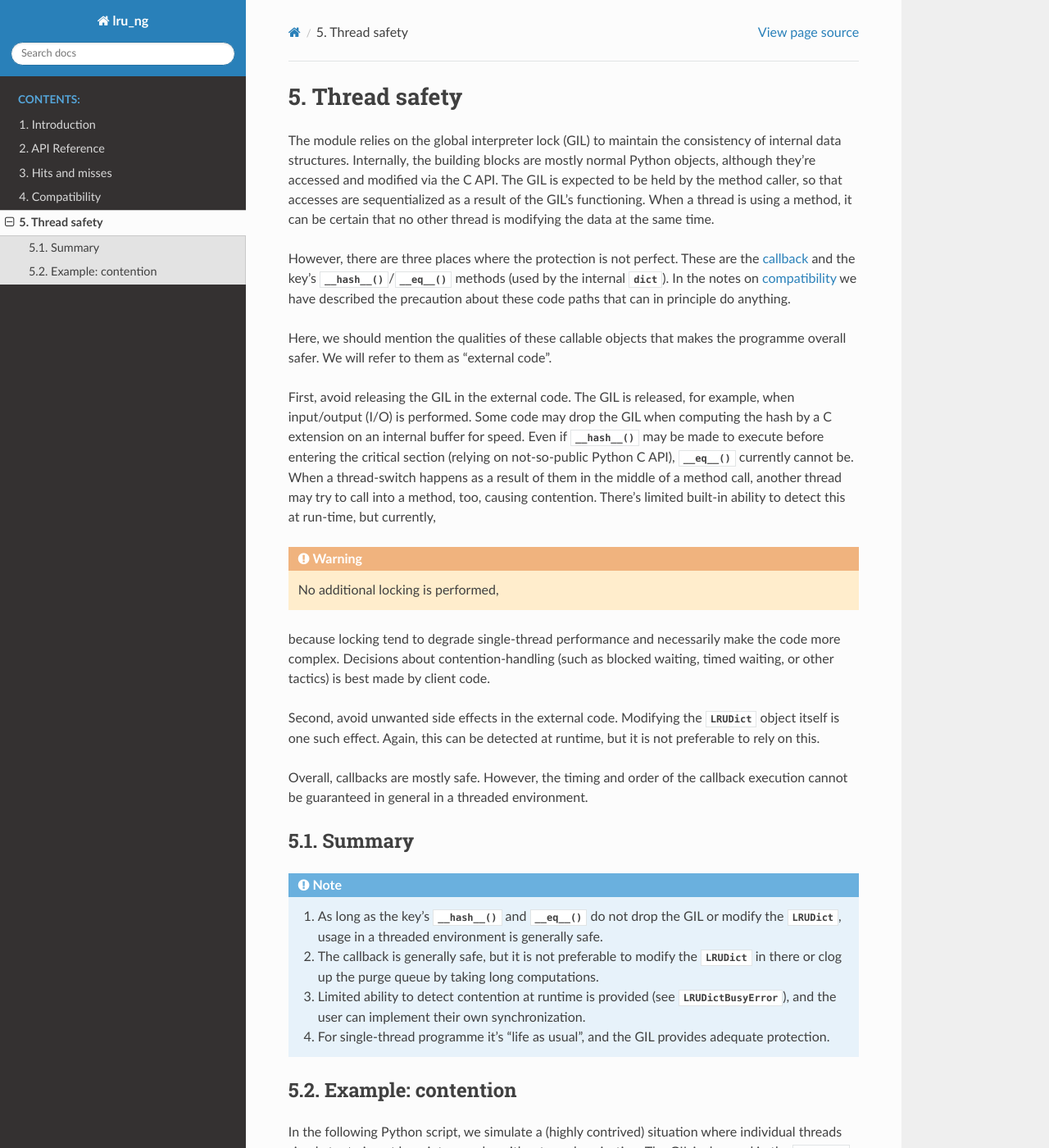
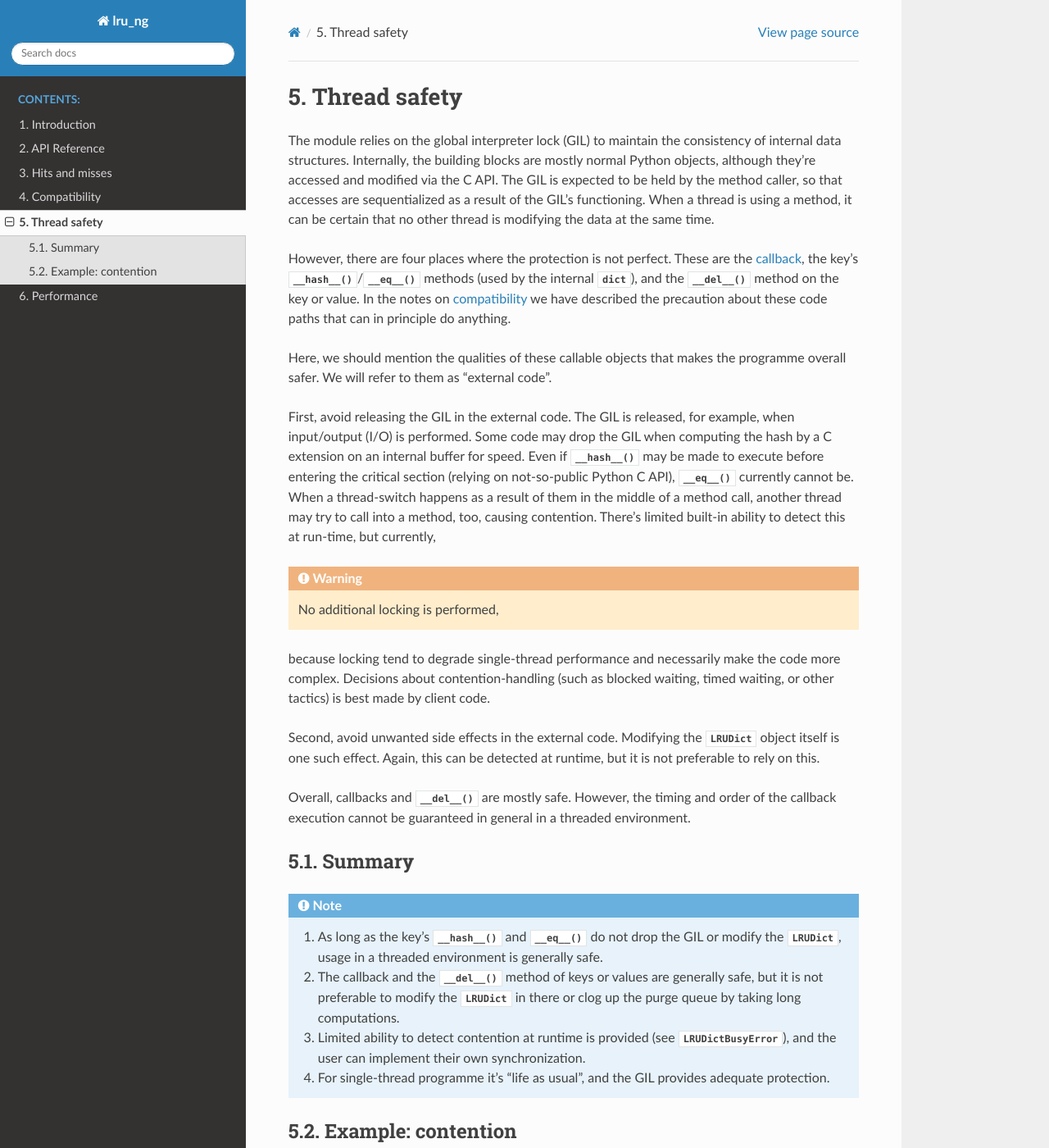
Before and after one commit to congma/lru_ng, a Sphinx documentation site: the page built from doc/source/thread-safety.rst, in a window 1280 px wide and 1400 px high. Shown: the whole window at 82% size. Built offline with Sphinx 7.4.7 and the Read the Docs theme 2.0.0, drawn with Linux system fonts in a browser that asks for light colours.

Commit message:
DOC: Document some recent developments.

```diff
--- a/doc/source/index.rst
+++ b/doc/source/index.rst
@@ -26,6 +26,10 @@ by the following :code:`import` statement in Python code:
 Differences from :code:`lru.LRU` are described in the
 :ref:`compatibility:compatibility` section.
 
+The code is optimized for fast insertion, deletion, and eviction. The extension
+class participates in Python's cycle garbage collection.
+
+
 .. toctree::
    :numbered:
    :maxdepth: 2
@@ -36,6 +40,7 @@ Differences from :code:`lru.LRU` are described in the
    hits-and-misses
    compatibility
    thread-safety
+   performance
 
 
 Indices and tables
--- a/doc/source/thread-safety.rst
+++ b/doc/source/thread-safety.rst
@@ -20,12 +20,12 @@ sequentialized as a result of the GIL's functioning. When a thread is using a
 method, it can be certain that no other thread is modifying the data at the
 same time.
 
-However, there are three places where the protection is not perfect. These are
-the :ref:`callback <introduction:using a callback>` and the key's
+However, there are four places where the protection is not perfect. These are
+the :ref:`callback <introduction:using a callback>`, the key's
 :meth:`~object.__hash__`/:meth:`~object.__eq__` methods (used by the internal
-:class:`dict`). In the notes on :ref:`compatibility <difflru>` we have
-described the precaution about these code paths that can in principle do
-anything.
+:class:`dict`), and the :meth:`~object.__del__` method on the key or value. In
+the notes on :ref:`compatibility <difflru>` we have described the precaution
+about these code paths that can in principle do anything.
 
 Here, we should mention the qualities of these callable objects that makes the
 programme overall safer. We will refer to them as "external code".
@@ -52,8 +52,9 @@ Second, avoid unwanted side effects in the external code. Modifying the
 :class:`LRUDict` object itself is one such effect. Again, this can be detected
 at runtime, but it is not preferable to rely on this.
 
-Overall, callbacks are mostly safe. However, the timing and order of the
-callback execution cannot be guaranteed in general in a threaded environment.
+Overall, callbacks and :meth:`~object.__del__` are mostly safe. However, the
+timing and order of the callback execution cannot be guaranteed in general in a
+threaded environment.
 
 
 Summary
@@ -65,9 +66,9 @@ Summary
       do not drop the GIL or modify the :class:`LRUDict`, usage in a
       threaded environment is generally safe.
 
-   2. The callback is generally safe, but it is not preferable to modify the
-      :class:`LRUDict` in there or clog up the purge queue by taking long
-      computations.
+   2. The callback and the :meth:`~object.__del__` method of keys or values are
+      generally safe, but it is not preferable to modify the :class:`LRUDict`
+      in there or clog up the purge queue by taking long computations.
 
    3. Limited ability to detect contention at runtime is provided (see
       :exc:`LRUDictBusyError`), and the user can implement their own
```
Also changed, not shown: doc/source/api-reference.rst (+15 -5 lines), doc/source/compatibility.rst (+9 -3 lines), doc/source/performance.rst (added, +71 -0 lines).
